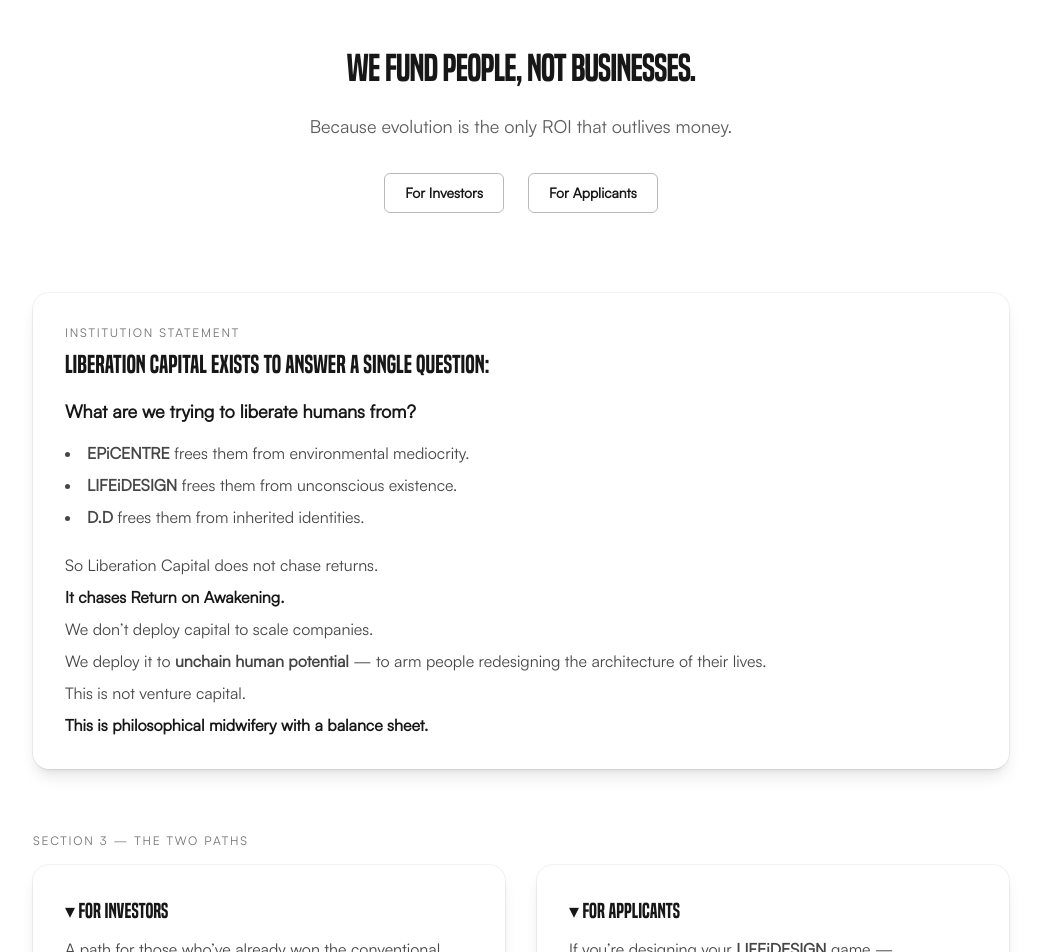
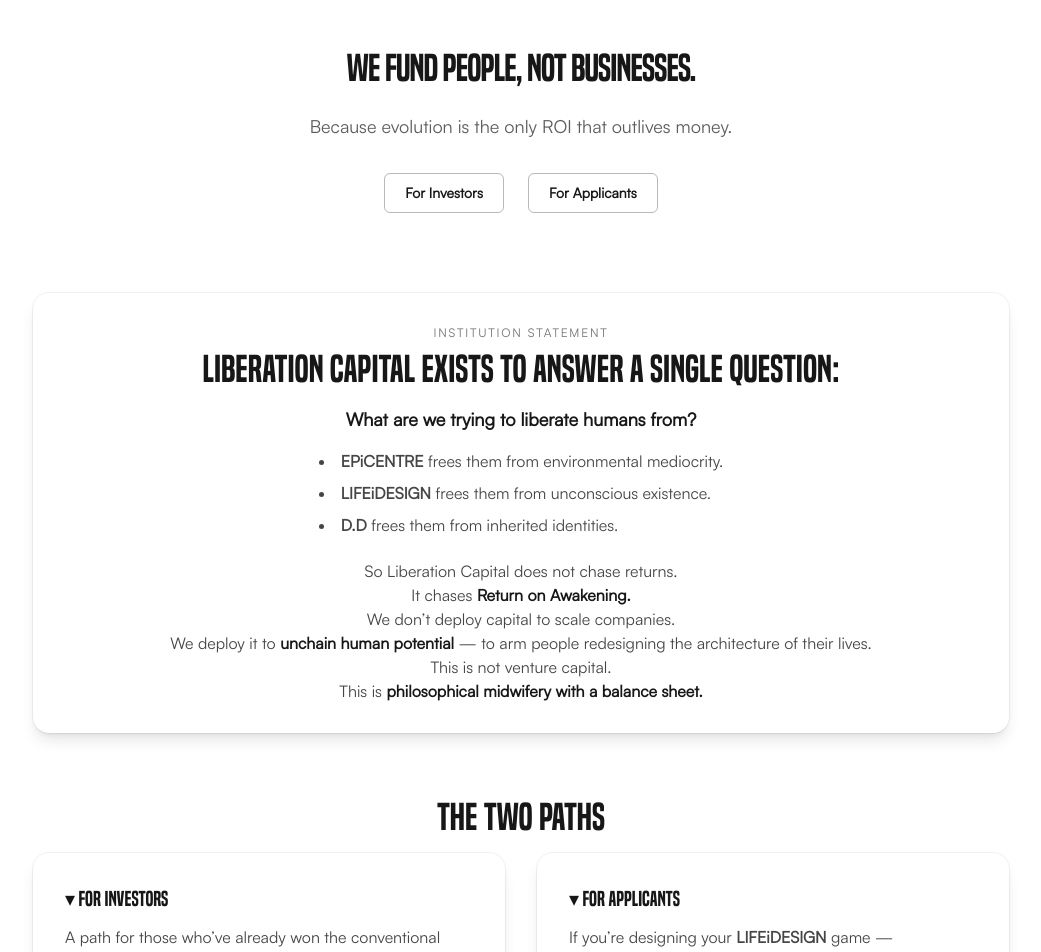
Before and after one commit to Kumar-Sushil0/Liberation-capital, a Next.js app: page / in a window 1280 px wide. Shown: the top 952 px of the page, without its empty margins (119-1160 px from the left). Built offline with nearby package versions, Linux system fonts and the light colour scheme.

Commit message:
section 1 and 2

```diff
--- a/src/app/page.tsx
+++ b/src/app/page.tsx
@@ -19,29 +19,37 @@ export default function Home() {
       </div>
 
       <div className="mx-auto w-full max-w-5xl px-6 py-8">
-        <div className="rounded-2xl bg-background shadow-lg ring-1 ring-black/5 p-8">
+        <div className="rounded-2xl bg-background shadow-lg ring-1 ring-black/5 p-8 text-center">
           <p className="text-xs uppercase tracking-[0.15em] text-foreground/60">Institution Statement</p>
-          <h4 className="mt-2 text-2xl font-serif font-semibold" style={{ fontFamily: '"built", "Satoshi", sans-serif' }}>
+          <h4 className="mt-2 text-3xl sm:text-4xl font-serif font-semibold" style={{ fontFamily: '"built", "Satoshi", sans-serif' }}>
             Liberation Capital exists to answer a single question:
           </h4>
           <p className="mt-4 text-lg font-semibold">What are we trying to liberate humans from?</p>
-          <ul className="mt-4 text-foreground/80 space-y-2 list-disc list-inside">
+          <ul className="mt-4 text-foreground/80 space-y-2 list-disc list-inside inline-block text-left">
             <li><span className="font-bold">EPiCENTRE</span> frees them from environmental mediocrity.</li>
             <li><span className="font-bold">LIFEiDESIGN</span> frees them from unconscious existence.</li>
             <li><span className="font-bold">D.D</span> frees them from inherited identities.</li>
           </ul>
-          <p className="mt-6 text-foreground/80">So Liberation Capital does not chase returns.</p>
-          <p className="mt-2 text-foreground font-semibold">It chases <span className="font-bold">Return on Awakening.</span></p>
-          <p className="mt-2 text-foreground/80">We don’t deploy capital to scale companies.</p>
-          <p className="mt-2 text-foreground/80">We deploy it to <span className="font-bold">unchain human potential</span> — to arm people redesigning the architecture of their lives.</p>
-          <p className="mt-2 text-foreground/80">This is not venture capital.</p>
-          <p className="mt-2 text-foreground font-semibold">This is <span className="font-bold">philosophical midwifery with a balance sheet.</span></p>
+          <div className="mt-6 space-y-1 text-foreground/80 leading-tight">
+            <p>So Liberation Capital does not chase returns.</p>
+            <p>
+              It chases <span className="font-bold text-foreground">Return on Awakening.</span>
+            </p>
+            <p>We don’t deploy capital to scale companies.</p>
+            <p>
+              We deploy it to <span className="font-bold text-foreground">unchain human potential</span> — to arm people redesigning the architecture of their lives.
+            </p>
+            <p>This is not venture capital.</p>
+            <p>
+              This is <span className="font-bold text-foreground">philosophical midwifery with a balance sheet.</span>
+            </p>
+          </div>
         </div>
       </div>
 
       <div className="mx-auto w-full max-w-5xl px-6 py-8">
-        <div className="mb-4">
-          <p className="text-xs uppercase tracking-[0.15em] text-foreground/60">Section 3 — The Two Paths</p>
+        <div className="mb-4 text-center">
+          <h4 className="text-3xl sm:text-4xl font-serif font-semibold">The Two Paths</h4>
         </div>
         <div className="grid grid-cols-1 md:grid-cols-2 gap-8 items-start">
           <div className="rounded-2xl bg-background shadow-lg ring-1 ring-black/5 p-8">
```
